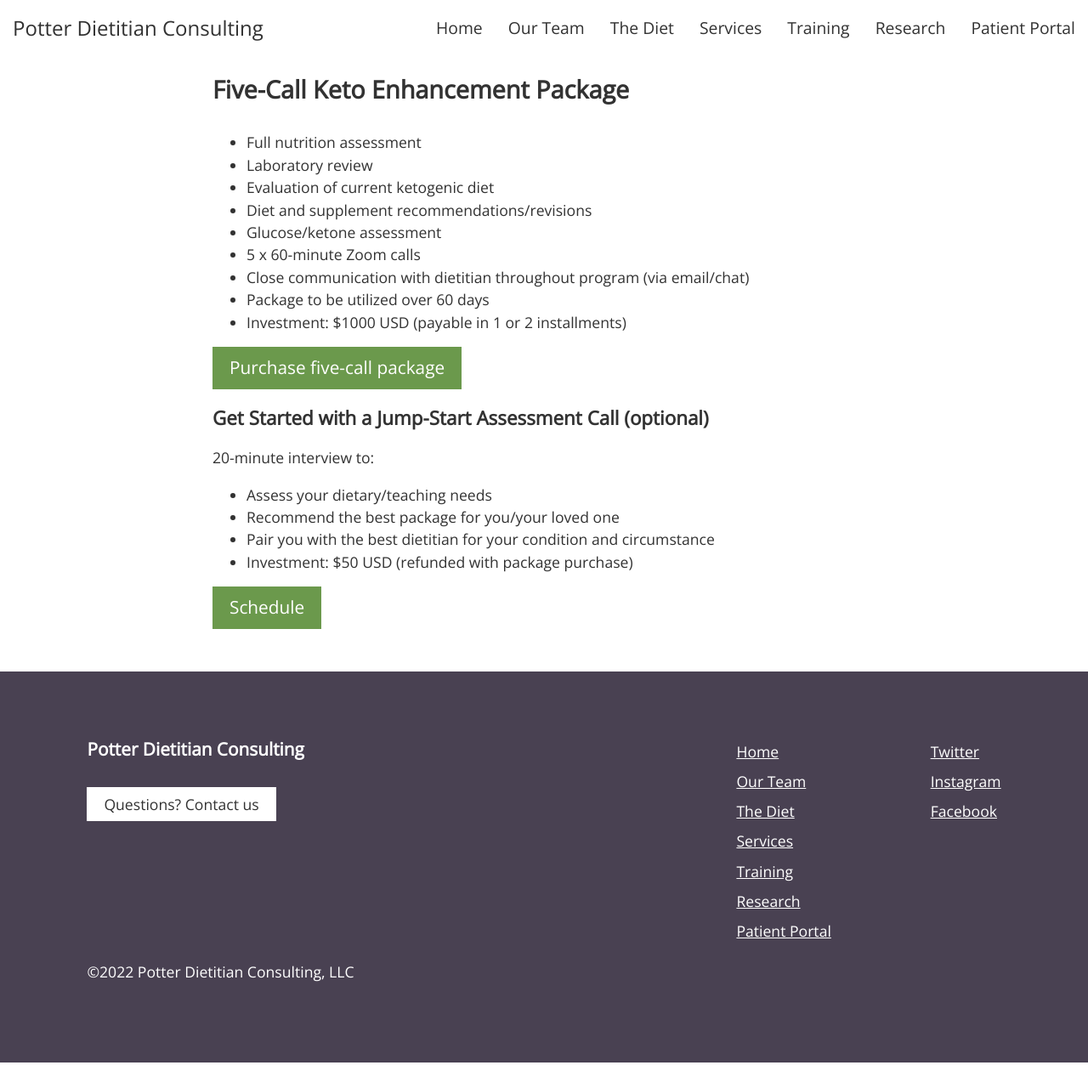
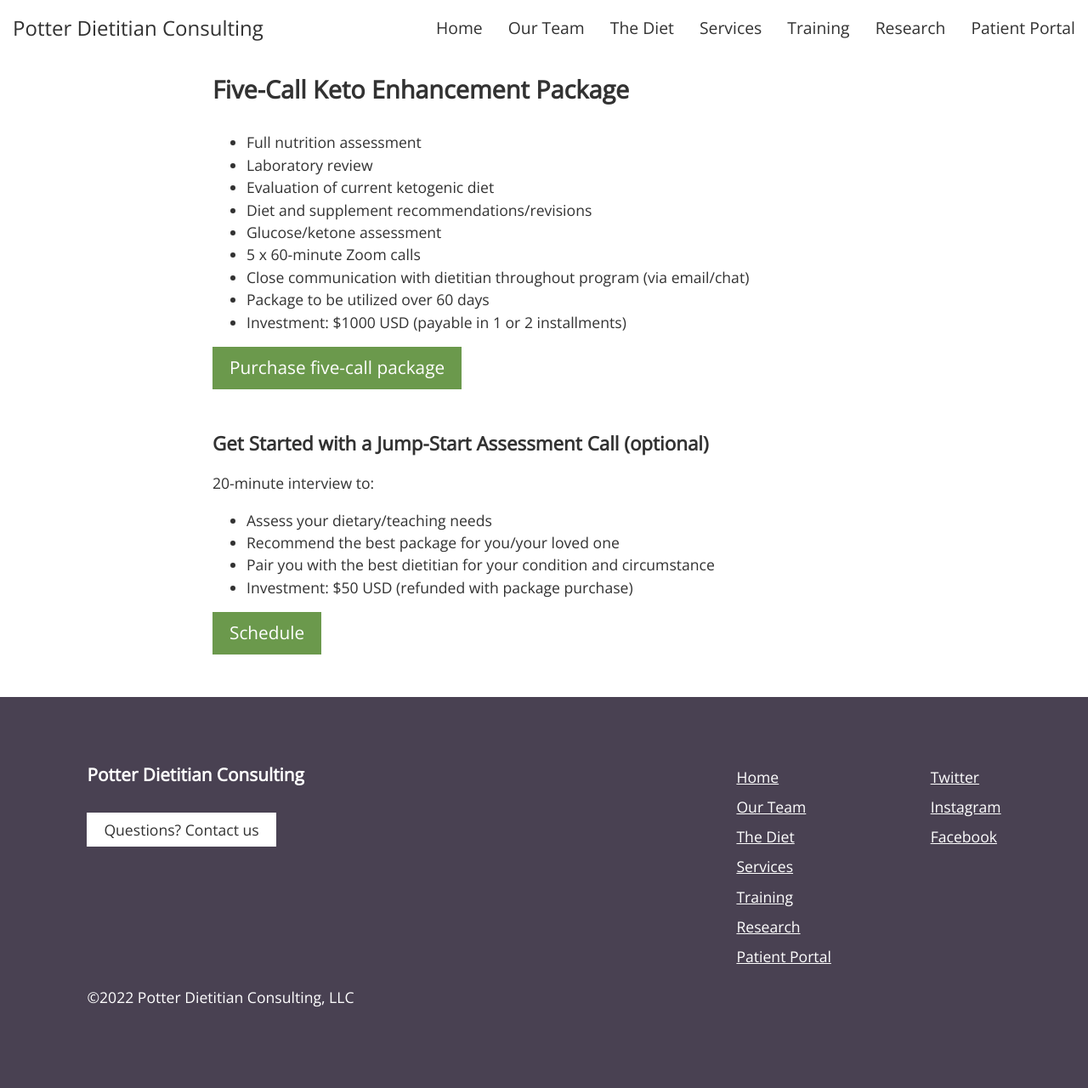
Before and after one commit to janmilosh/potterketo_jekyll, a Jekyll site: the page built from _pages/five_call.html, in a window 1280 px wide. Shown: the whole page at 85% size. Built offline with Jekyll 4.4.1, drawn with Linux system fonts in a browser that asks for light colours; nearby versions of some CDN libraries; before the commit the page ends 1250 px from its top, so only the background shows below that.

Commit message:
Small style changes

```diff
--- a/_pages/five_call.html
+++ b/_pages/five_call.html
@@ -15,7 +15,7 @@ title: Five-Call Keto Enhancement Package
     <li>Package to be utilized over 60 days</li>
     <li>Investment: $1000 USD (payable in 1 or 2 installments)</li>
   </ul>
-  <a href="{{ '/purchase_five_call_package' | relative_url }}" class="button">Purchase five-call package</a>
+  <a href="{{ '/purchase_five_call_package' | relative_url }}" class="button add-margin">Purchase five-call package</a>
   <div class="service">
     <h2>Get Started with a Jump-Start Assessment Call (optional)</h2>
     {% include jump_start_body.html %}
--- a/_sass/main.scss
+++ b/_sass/main.scss
@@ -45,6 +45,10 @@ img {
 
 span.nobreak {
   white-space: nowrap;
+}
+
+.add-margin {
+  margin-bottom: 30px;
 }
 
 a {
--- a/_sass/services.scss
+++ b/_sass/services.scss
@@ -4,7 +4,7 @@
   grid-template-columns: repeat(2, 1fr);
   margin-bottom: 50px;
   .service {
-    border: 1px solid lightgrey;
+    border: 1px solid darkgrey;
     padding: 1px 25px 25px;
   }
 }
```
Also changed, not shown: 3 other files.
